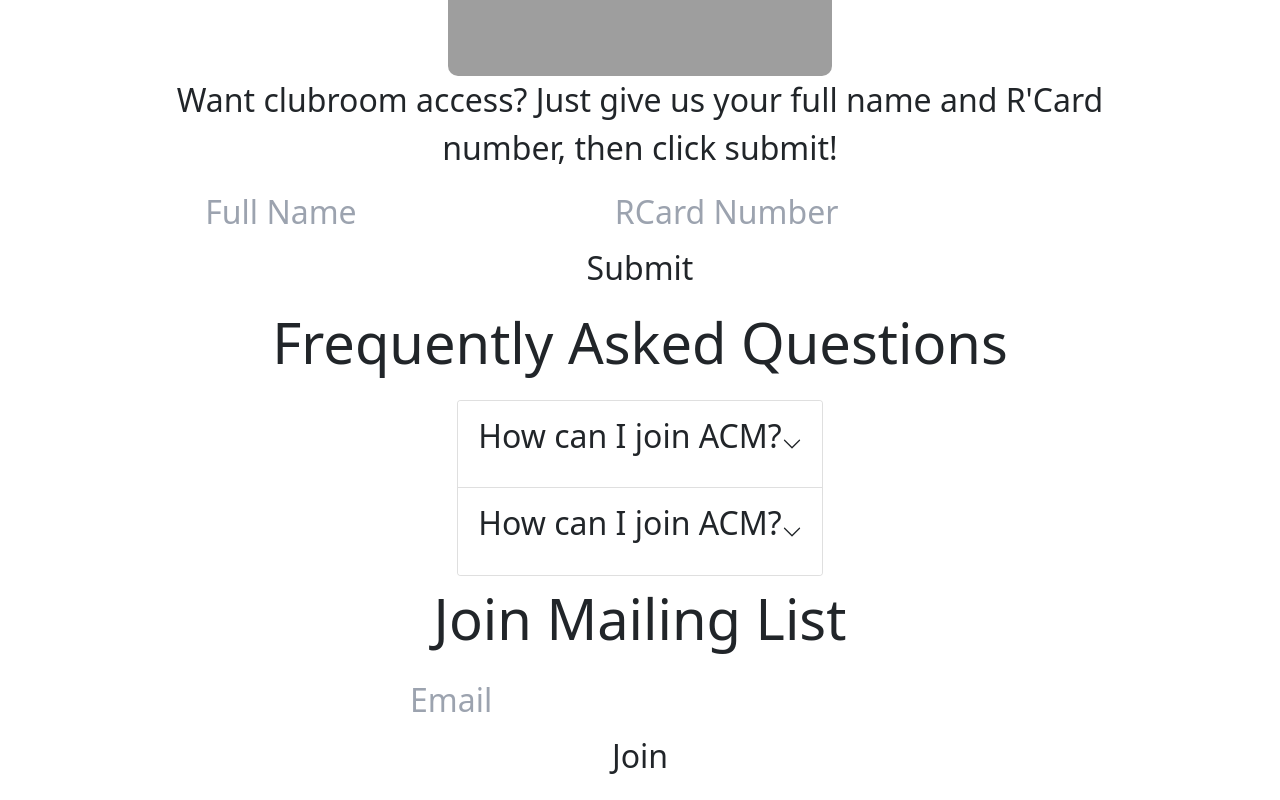
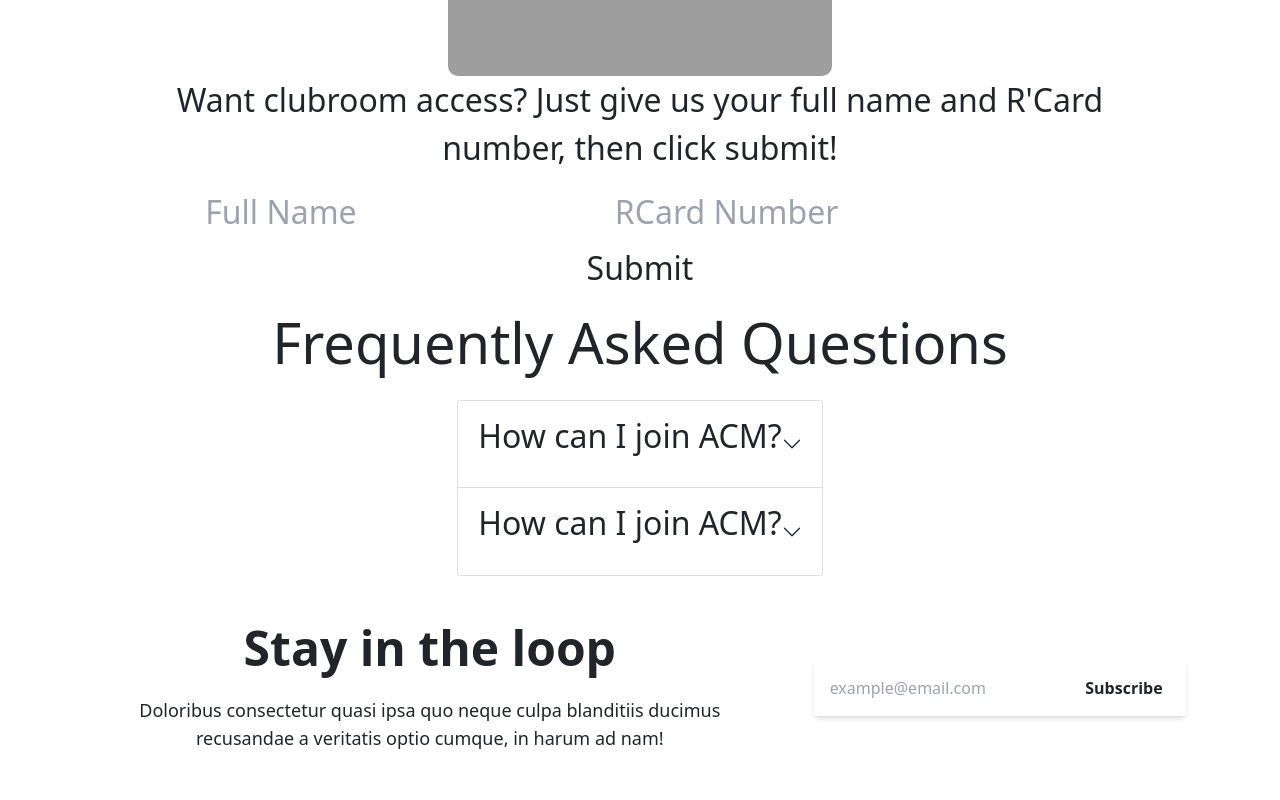
Before and after one commit to acm-ucr/acm-hydra, a Next.js app: page /join-us in a window 1280 px wide. Shown: the part 776-1576 px from the top of the page. Built offline with nearby package versions, Linux system fonts and the light colour scheme; grey boxes are pictures that could not be loaded.

Commit message:
add snackbar and fix mailing

```diff
--- a/components/Join-Us/Mailinglist.js
+++ b/components/Join-Us/Mailinglist.js
@@ -1,53 +1,61 @@
 import React from "react";
 import { useState } from "react";
-import styles from "./Mailinglist.module.css";
+import Snackbar from "../Snackbar";
 
 const Mailinglist = () => {
+    const SnackbarType = {
+        success: "success",
+        error: "error"
+    }
+
     const [email, setEmail] = useState("");
     const [submission, setSubmission] = useState(false);
+    const [snackbarType, setSnackbarType] = useState(SnackbarType.success)
 
     const handleTyping = e => {
         setEmail(e.target.value);
     };
 
-	const click = () => {
+    const click = async () => {
         if (!email.includes("@") || !email.includes(".")) {
-			alert("Invalid Email Address");
+            setSnackbarType(SnackbarType.error);
+            setSubmission(true)
+            setTimeout(() => {
+                setSubmission(false)
+            }, 2000);
+
         } else {
+            setSnackbarType(SnackbarType.success);
             setSubmission(true);
+            setTimeout(() => {
+                setSubmission(false)
+            }, 2000);
         }
     };
 
     return (
-		<div className={styles.joinusMailinglistContainer}>
-			<div className={styles.joinusMailinglistWrapper}>
-				<p className={styles.joinusMailinglistHeader}>
-					{" "}
-					Join Mailing List
-				</p>
-				<input
-					className={styles.joinusMailinglistInput}
-					type='text'
-					onChange={handleTyping}
-					value={email}
-					placeholder='Email'
-					name=' '
-				/>
-				<button
-					className={styles.joinusMailinglistSubmit}
-					onClick={click}
-				>
-					Join
-				</button>
-				{submission ? (
-					<p className={styles.joinusMailinglistText}>
-						Thank you for joining!
-					</p>
-				) : (
-					""
-				)}
+        <>
+            {
+                submission ? <Snackbar snackbarType={snackbarType} message={
+                    snackbarType === "error" ? "Invalid email! Please enter a properly formatted email!" : "Thank you for joining our mailing list! Stay tuned to hear about new events and opporuntites!"
+                } /> : <></>
+            }
+            <section className="py-6 dark:bg-gray-800 dark:text-gray-50">
+                <div className="container mx-auto flex flex-col justify-center p-4 space-y-8 md:p-10 lg:space-y-0 lg:space-x-12 lg:justify-between lg:flex-row">
+                    <div className="flex flex-col space-y-4 text-center lg:text-left">
+                        <h1 className="text-5xl font-bold leading-none">Stay in the loop</h1>
+                        <p className="text-lg">Doloribus consectetur quasi ipsa quo neque culpa blanditiis ducimus recusandae a veritatis optio cumque, in harum ad nam!</p>
+                    </div>
+                    <div className="flex flex-row items-center self-center justify-center flex-shrink-0 shadow-md lg:justify-end">
+                        <div className="flex flex-row">
+                            <input onChange={handleTyping} type="text" placeholder="example@email.com" className="w-3/5 p-3 rounded-l-lg sm:w-2/3 text-black" />
+                            <button onClick={click} type="button" className="w-2/5 p-3 font-semibold rounded-r-lg sm:w-1/3 dark:bg-violet-400 dark:text-gray-900">Subscribe</button>
                         </div>
                     </div>
+                </div>
+            </section>
+        </>
+
     );
 };
 
--- a/components/Join-Us/Mailinglist.module.css
+++ /dev/null
@@ -1,36 +0,0 @@
-.joinusMailinglistContainer {
-	display: flex;
-	justify-content: center;
-	align-items: center;
-	flex-direction: column;
-	width: 100%;
-}
-
-.joinusMailinglistWrapper {
-	display: flex;
-	justify-content: center;
-	align-items: center;
-	flex-direction: column;
-	width: 80%;
-}
-
-.joinusMailinglistInput {
-	border-radius: 5px;
-	font-size: 2em;
-}
-
-.joinusMailinglistSubmit {
-	font-size: 2em;
-	border-radius: 5px;
-	padding: 8px 25px;
-}
-
-.joinusMailinglistHeader {
-	text-align: center;
-	font-size: 3.5em;
-}
-
-.joinusMailinglistText {
-	text-align: center;
-	font-size: 2em;
-}
--- /dev/null
+++ b/components/Snackbar.js
@@ -0,0 +1,32 @@
+import React from 'react'
+import { FaCheck } from "react-icons/fa"
+import { GiCancel } from "react-icons/gi"
+
+const Snackbar = ({ snackbarType, message }) => {
+    return (
+        <div className="flex items-center rounded shadow-md overflow-hidden max-w-xl fixed top-24 left-2/4 -translate-x-1/2 -translate-y-1/2 dark:bg-gray-900 dark:text-gray-100">
+            <div className="self-stretch flex items-center px-4 flex-shrink-0 dark:bg-gray-700 dark:text-violet-400">
+                {
+                    snackbarType === "error" ? <GiCancel className="text-3xl" /> : <FaCheck className="text-3xl" />
+                }
+            </div>
+            <div className="p-4 flex-1">
+                <h3 className="text-xl font-bold">{
+                    snackbarType === "error" ? "Error!" : "Success!"
+                }</h3>
+                <p className="text-sm dark:text-gray-400">
+                    {
+                        message
+                    }
+                </p>
+            </div>
+            <button className="absolute top-2 right-2">
+                <svg xmlns="http://www.w3.org/2000/svg" viewBox="0 0 20 20" fill="currentColor" className="h-4 w-4 p-2 rounded cursor-pointer">
+                    <path fillRule="evenodd" d="M4.293 4.293a1 1 0 011.414 0L10 8.586l4.293-4.293a1 1 0 111.414 1.414L11.414 10l4.293 4.293a1 1 0 01-1.414 1.414L10 11.414l-4.293 4.293a1 1 0 01-1.414-1.414L8.586 10 4.293 5.707a1 1 0 010-1.414z" clipRule="evenodd"></path>
+                </svg>
+            </button>
+        </div>
+    )
+};
+
+export default Snackbar
```
Lines whose indentation alone changed are shown as unchanged.
